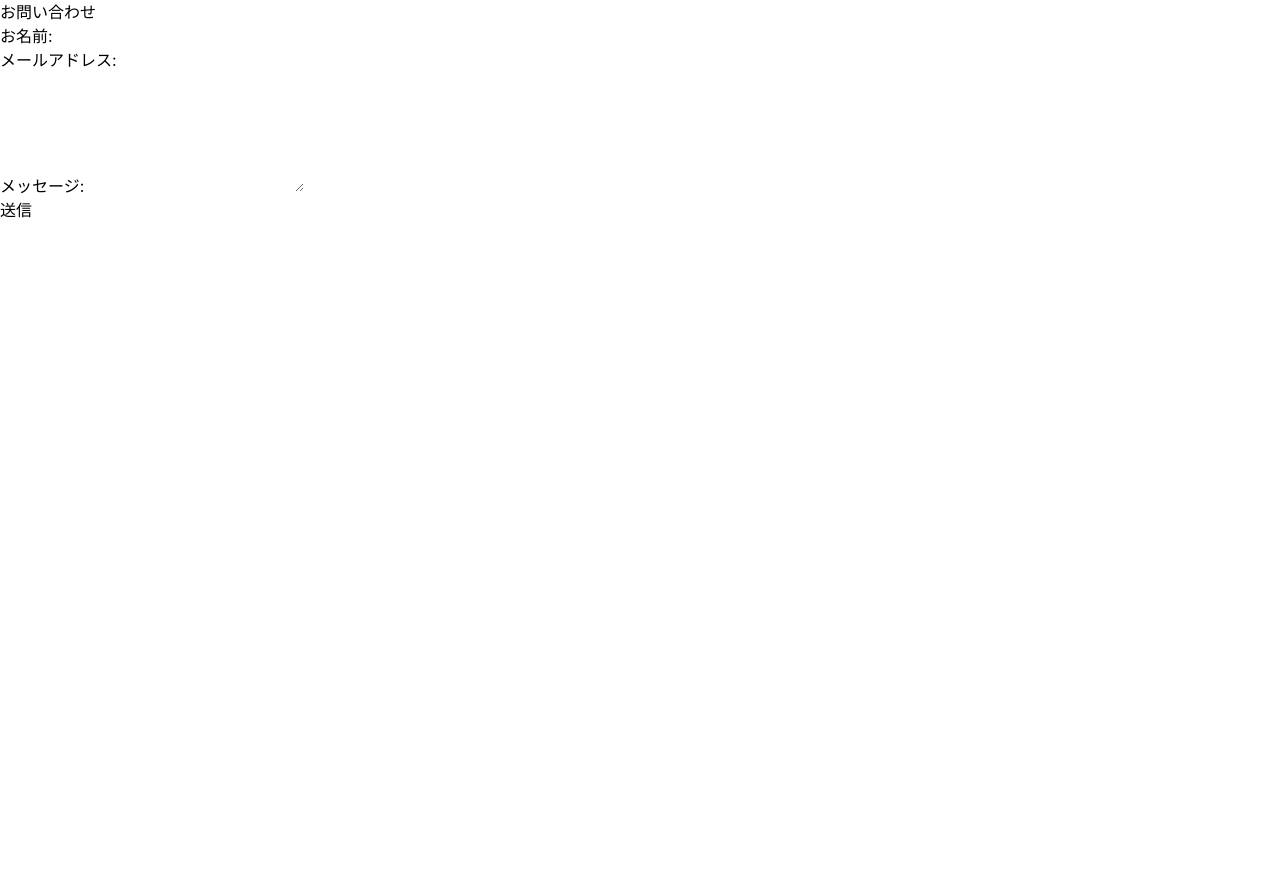
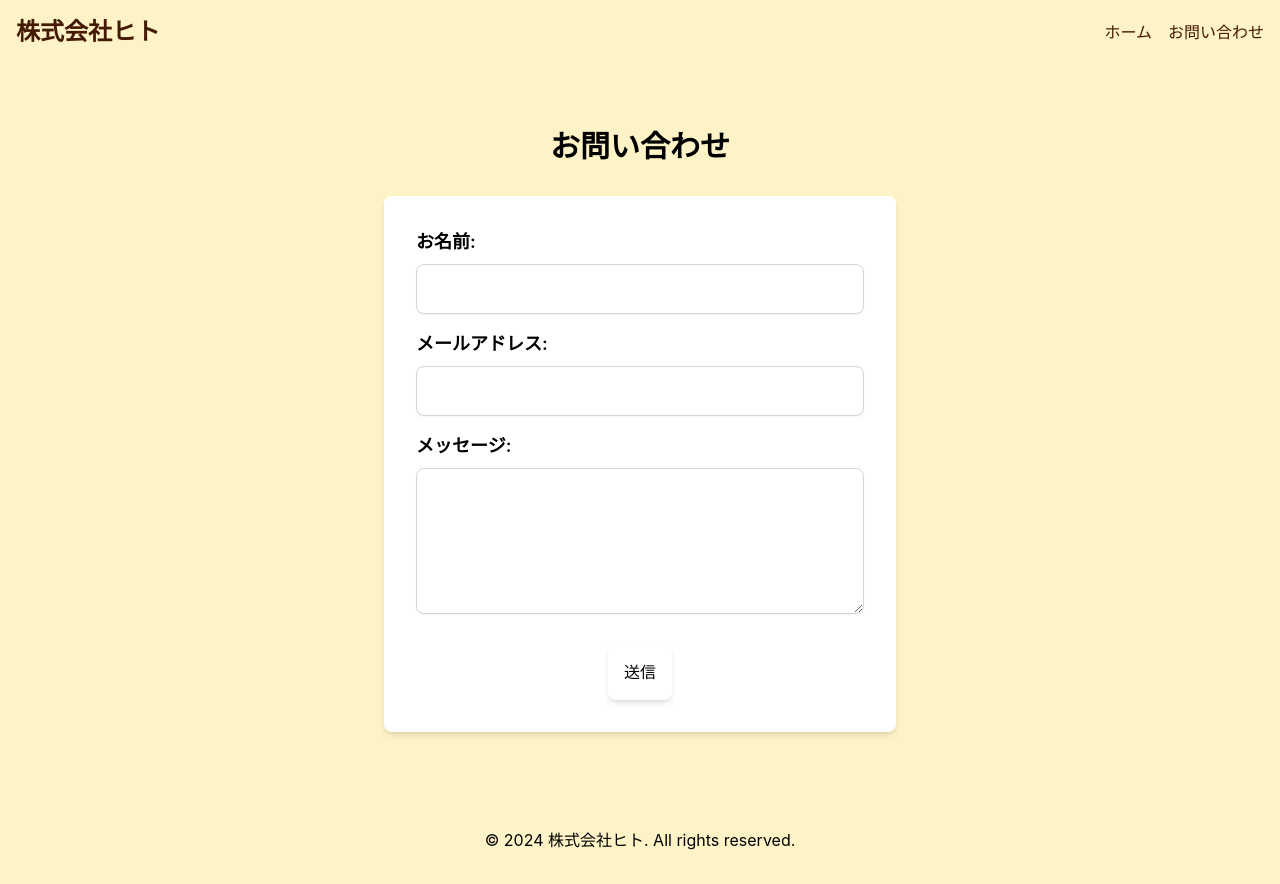
Before and after one commit to wedinc/fortune-island, a React (Create React App) app: page /contact in a window 1280 px wide. Before the commit the page ends 800 px from the top, so only its background shows below. Built offline with nearby package versions, Linux system fonts and the light colour scheme.

Commit message:
add member

```diff
--- a/package.json
+++ b/package.json
@@ -10,6 +10,7 @@
     "react-dom": "^18.3.1",
     "react-router-dom": "^6.26.2",
     "react-scripts": "5.0.1",
+    "styled-components": "^6.1.13",
     "tailwindcss": "^3.4.13",
     "web-vitals": "^2.1.0"
   },
--- a/src/pages/Contact.jsx
+++ b/src/pages/Contact.jsx
@@ -1,5 +1,3 @@
-// こちらは、/contact 会社へのお問い合わせページです。
-
 import { useNavigate } from "react-router-dom";
 import { useState } from "react";
 
@@ -20,16 +18,40 @@ export default function Contact() {
 
   const handleSubmit = (e) => {
     e.preventDefault();
-    // フォーム送信ロジックをここに追加
     console.log("Form data submitted: ", formData);
   };
 
   return (
-    <div className="contact-container">
-      <h1>お問い合わせ</h1>
-      <form onSubmit={handleSubmit}>
-        <div className="form-group">
-          <label htmlFor="name">お名前:</label>
+    <div className="min-h-screen bg-amber-100 text-foreground">
+      <header className="bg-primary text-primary-foreground p-4">
+        <div className="container mx-auto flex flex-col sm:flex-row justify-between items-center">
+          <h1 className="text-2xl text-amber-950 font-bold">株式会社ヒト</h1>
+          <nav>
+            <ul className="flex space-x-4">
+              <li>
+                <a href="/" className="hover:underline text-amber-950">
+                  ホーム
+                </a>
+              </li>
+              <li>
+                <a href="/contact" className="hover:underline text-amber-950">
+                  お問い合わせ
+                </a>
+              </li>
+            </ul>
+          </nav>
+        </div>
+      </header>
+      <main className="container mx-auto py-16">
+        <h1 className="text-3xl font-bold text-center mb-8">お問い合わせ</h1>
+        <form
+          onSubmit={handleSubmit}
+          className="max-w-lg mx-auto bg-white p-8 rounded-lg shadow-md"
+        >
+          <div className="form-group mb-4">
+            <label htmlFor="name" className="block text-lg font-semibold mb-2">
+              お名前:
+            </label>
             <input
               type="text"
               id="name"
@@ -37,10 +59,13 @@ export default function Contact() {
               value={formData.name}
               onChange={handleChange}
               required
+              className="w-full p-3 border border-gray-300 rounded-lg shadow-sm focus:outline-none focus:ring-2 focus:ring-primary"
             />
           </div>
-        <div className="form-group">
-          <label htmlFor="email">メールアドレス:</label>
+          <div className="form-group mb-4">
+            <label htmlFor="email" className="block text-lg font-semibold mb-2">
+              メールアドレス:
+            </label>
             <input
               type="email"
               id="email"
@@ -48,10 +73,16 @@ export default function Contact() {
               value={formData.email}
               onChange={handleChange}
               required
+              className="w-full p-3 border border-gray-300 rounded-lg shadow-sm focus:outline-none focus:ring-2 focus:ring-primary"
             />
           </div>
-        <div className="form-group">
-          <label htmlFor="message">メッセージ:</label>
+          <div className="form-group mb-6">
+            <label
+              htmlFor="message"
+              className="block text-lg font-semibold mb-2"
+            >
+              メッセージ:
+            </label>
             <textarea
               id="message"
               name="message"
@@ -59,12 +90,24 @@ export default function Contact() {
               value={formData.message}
               onChange={handleChange}
               required
+              className="w-full p-3 border border-gray-300 rounded-lg shadow-sm focus:outline-none focus:ring-2 focus:ring-primary"
             />
           </div>
-        <div className="form-group">
-          <button type="submit">送信</button>
+          <div className="form-group text-center">
+            <button
+              type="submit"
+              className="bg-primary text-primary-foreground p-4 rounded-lg shadow-md hover:underline"
+            >
+              送信
+            </button>
           </div>
         </form>
+      </main>
+      <footer className="bg-primary text-primary-foreground py-8">
+        <div className="container mx-auto text-center">
+          <p>&copy; 2024 株式会社ヒト. All rights reserved.</p>
+        </div>
+      </footer>
     </div>
   );
 }
--- a/src/pages/Home.jsx
+++ b/src/pages/Home.jsx
@@ -55,6 +55,21 @@ export default function Home() {
                   会社概要
                 </a>
               </li>
+
+              <li>
+                    <a
+                      href="/Members"
+                      className="bg-card text-card-foreground p-4 rounded-lg shadow-md hover:underline text-amber-950"
+                    >
+                      従業員
+                    </a>
+                  </li>
+
+
+
+
+
+
               <li>
                 <a
                   href="/recruitment"
--- a/src/pages/Members.jsx
+++ b/src/pages/Members.jsx
@@ -1,11 +1,72 @@
-// こちらは、/members メンバー紹介ページです
-
 // import { Button } from "../components/Button";
 // import { Image } from "../components/Image";
 // import { useNavigate } from "react-router-dom";
 
 export default function Members() {
-  // const navigate = useNavigate();
+  const members = [
+    {
+      name: "谷口　虎太郎",
+      position: "CEO",
+      imageUrl:
+        "https://msp.c.yimg.jp/images/v2/FUTi93tXq405grZVGgDqG3Q84U0hdmI5CbRrT5cwicGZI5JjPyEJWXqQnQtKM2cHPPxr5EG13bD1EQTu_G6hwyqu9V7LjPC8EKtQNNct5zqbmgkhZ9n4tUWB4iLZA9wfKRuSqMqzACO4FViJGJOSzpXO5rdzgyOgMDCeAKIr_pdYVXTT5_BiRdSWfoWP9ynI6mZs_T9c7CTw1OyqiReqzCy-0P19h_S5_LwBYHUGY-vXlEwoK9VTLe6ubzKzLY7l1nQje3l579dhigMK78Jd94z0-kdKhTK1vGzBC7f8wUA=/mukimuki.png",
+    },
+    {
+      name: "田畑　剣",
+      position: "CTO",
+      imageUrl:
+        "https://msp.c.yimg.jp/images/v2/FUTi93tXq405grZVGgDqG_omiYkNVym1Sd6g5T38MuS6fZBr-LbFe0dR914DFH_J9jHp241kLbOcpmATqdACa2vhSICfb-_cbbwTTs4nlD_PJQVfe0n_YVs5FK58NEAWoXAtSgGV-lyT6U6aV2P_xgz9APU_6jtg-AVSN-fy47F6vwc75HIhAVYK-8KjS7mq53k2HMCF4dwB3jteyPrITcI69Fn49CYOy-hgu3W0o2SrDkJTEuUVIh69bq7ezbDouwzncQvwvCvIJBk1YJVH1g==/GYaFGmJbIAA92BZ.jpglarge",
+    },
+    {
+      name: "喜田　和樹",
+      position: "Lead Developer",
+      imageUrl: "/path/to/image3.jpg",
+    },
+  ];
 
-  return <div></div>;
+  return (
+    <div className="min-h-screen bg-amber-100 text-foreground py-8">
+      <div className="container mx-auto">
+        <header className="bg-primary text-primary-foreground p-4">
+          <div className="container mx-auto flex flex-col sm:flex-row justify-between items-center">
+            <h1 className="text-2xl text-amber-950 font-bold">株式会社ヒト</h1>
+            <nav>
+              <ul className="flex space-x-4">
+                <li>
+                  <a href="/" className="hover:underline text-amber-950">
+                    ホーム
+                  </a>
+                </li>
+                <li>
+                  <a href="/contact" className="hover:underline text-amber-950">
+                    お問い合わせ
+                  </a>
+                </li>
+              </ul>
+            </nav>
+          </div>
+        </header>
+        <h1 className="text-3xl font-bold mb-6 text-amber-950">
+          ヒト会社の従業員一覧
+        </h1>
+        <div className="grid grid-cols-1 sm:grid-cols-2 lg:grid-cols-3 gap-6">
+          {members.map((member, index) => (
+            <div
+              key={index}
+              className="flex flex-col items-center text-center bg-card text-card-foreground p-6 rounded-lg shadow-lg"
+            >
+              <img
+                src={member.imageUrl}
+                alt={member.name}
+                className="w-32 h-32 rounded-full mb-4"
+              />
+              <h2 className="text-xl font-semibold text-amber-950">
+                {member.name}
+              </h2>
+              <p className="text-gray-500">{member.position}</p>
+            </div>
+          ))}
+        </div>
+      </div>
+    </div>
+  );
 }
```
Also changed, not shown: 2 other files (tests, documents, lock files or other folders). Lines whose indentation alone changed are shown as unchanged.
